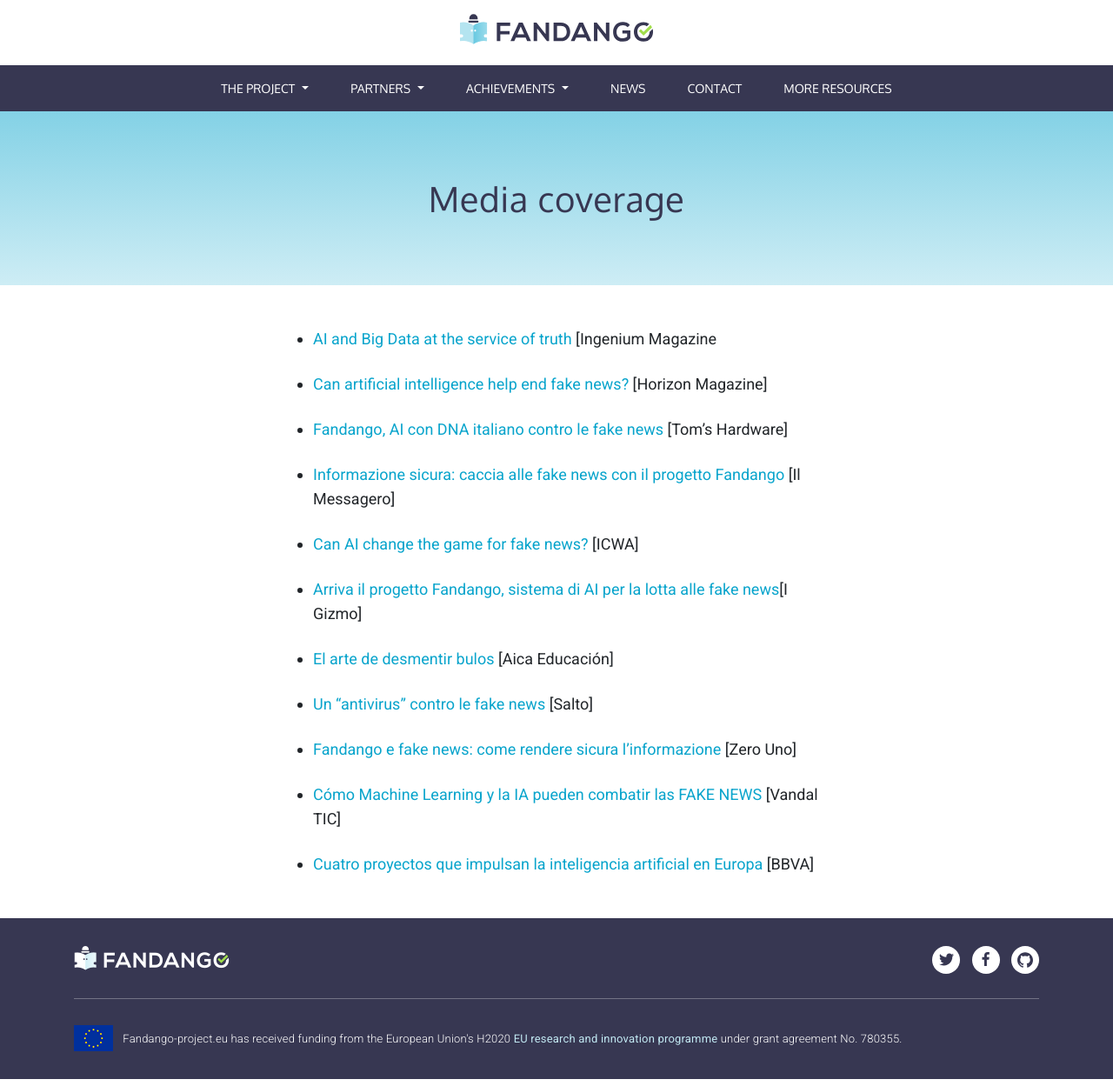
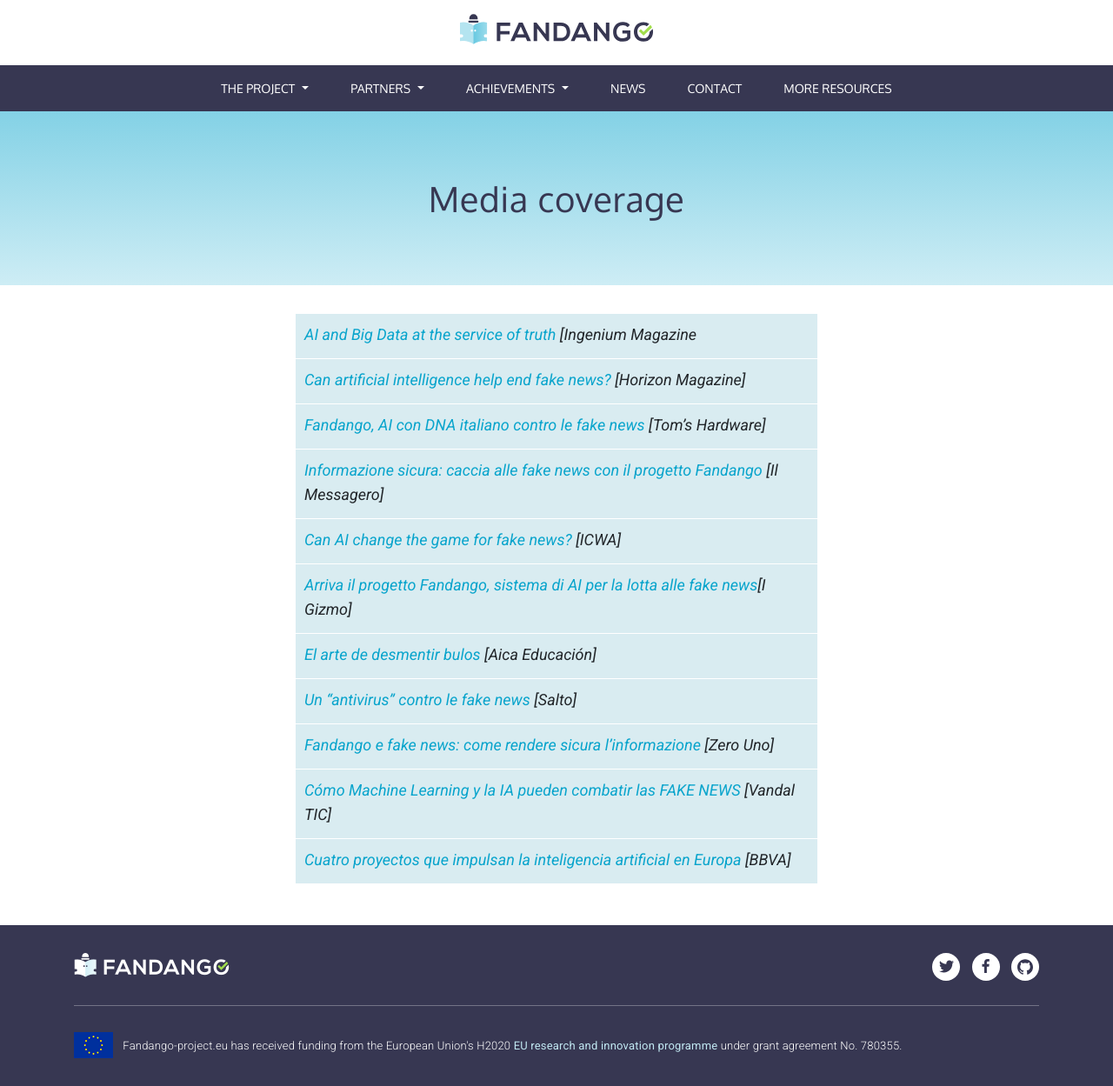
Before and after one commit to fandangOrg/fandango-web, a Jekyll site: the page built from achievements/media.markdown, in a window 1280 px wide. Shown: the whole page at 87% size. Built offline with Jekyll 4.4.1, drawn with Linux system fonts in a browser that asks for light colours; comment, search, counter and statistics services are not loaded.

```diff
--- a/achievements/media.markdown
+++ b/achievements/media.markdown
@@ -9,24 +9,24 @@ navigation_parent: Achievements
 
 {: .resources-list}
 
-* [AI and Big Data at the service of truth](https://www.ingenium-magazine.it/en/ai-big-data-al-servizio-della-verita/) [Ingenium Magazine
+ > [AI and Big Data at the service of truth](https://www.ingenium-magazine.it/en/ai-big-data-al-servizio-della-verita/) [Ingenium Magazine
 
-* [Can artificial intelligence help end fake news?](https://horizon-magazine.eu/article/can-artificial-intelligence-help-end-fake-news.html) [Horizon Magazine]
+ > [Can artificial intelligence help end fake news?](https://horizon-magazine.eu/article/can-artificial-intelligence-help-end-fake-news.html) [Horizon Magazine]
 
-* [Fandango, AI con DNA italiano contro le fake news](https://www.tomshw.it/altro/fandango-ai-con-dna-italiano-contro-le-fake-news/) [Tom's Hardware]
+ > [Fandango, AI con DNA italiano contro le fake news](https://www.tomshw.it/altro/fandango-ai-con-dna-italiano-contro-le-fake-news/) [Tom's Hardware]
 
-* [Informazione sicura: caccia alle fake news con il progetto Fandango](https://www.ilmessaggero.it/tecnologia/fandango_fake_news_informazione_live_tech-4131062.html) [Il Messagero]
+ > [Informazione sicura: caccia alle fake news con il progetto Fandango](https://www.ilmessaggero.it/tecnologia/fandango_fake_news_informazione_live_tech-4131062.html) [Il Messagero]
 
-* [Can AI change the game for fake news?](https://www.icwa.org/can-ai-change-the-game-for-fake-news/) [ICWA]
+ > [Can AI change the game for fake news?](https://www.icwa.org/can-ai-change-the-game-for-fake-news/) [ICWA]
 
-* [Arriva il progetto Fandango, sistema di AI per la lotta alle fake news](https://igizmo.it/arriva-il-progetto-fandango-sistema-di-ai-per-la-lotta-alle-fake-news/)[I Gizmo]
+ > [Arriva il progetto Fandango, sistema di AI per la lotta alle fake news](https://igizmo.it/arriva-il-progetto-fandango-sistema-di-ai-per-la-lotta-alle-fake-news/)[I Gizmo]
 
-* [El arte de desmentir bulos](http://www.aikaeducacion.com/recursos/el-arte-de-desmentir-bulos/) [Aica Educación]
+ > [El arte de desmentir bulos](http://www.aikaeducacion.com/recursos/el-arte-de-desmentir-bulos/) [Aica Educación]
 
-* [Un “antivirus” contro le fake news](https://www.salto.bz/it/article/20122018/un-antivirus-contro-le-fake-news) [Salto]
+ > [Un “antivirus” contro le fake news](https://www.salto.bz/it/article/20122018/un-antivirus-contro-le-fake-news) [Salto]
 
-* [Fandango e fake news: come rendere sicura l’informazione](https://www.zerounoweb.it/analytics/big-data/fandango-e-fake-news-come-rendere-sicura-linformazione/) [Zero Uno]
+ > [Fandango e fake news: come rendere sicura l’informazione](https://www.zerounoweb.it/analytics/big-data/fandango-e-fake-news-come-rendere-sicura-linformazione/) [Zero Uno]
 
-* [Cómo Machine Learning y la IA pueden combatir las FAKE NEWS](https://vandalytic.com/como-machine-learning-y-la-ia-pueden-combatir-las-fake-news/) [Vandal TIC]
+ > [Cómo Machine Learning y la IA pueden combatir las FAKE NEWS](https://vandalytic.com/como-machine-learning-y-la-ia-pueden-combatir-las-fake-news/) [Vandal TIC]
 
-* [Cuatro proyectos que impulsan la inteligencia artificial en Europa](https://www.bbva.com/es/cuatro-proyectos-que-impulsan-la-inteligencia-artificial-en-europa) [BBVA]
+ > [Cuatro proyectos que impulsan la inteligencia artificial en Europa](https://www.bbva.com/es/cuatro-proyectos-que-impulsan-la-inteligencia-artificial-en-europa) [BBVA]
```
